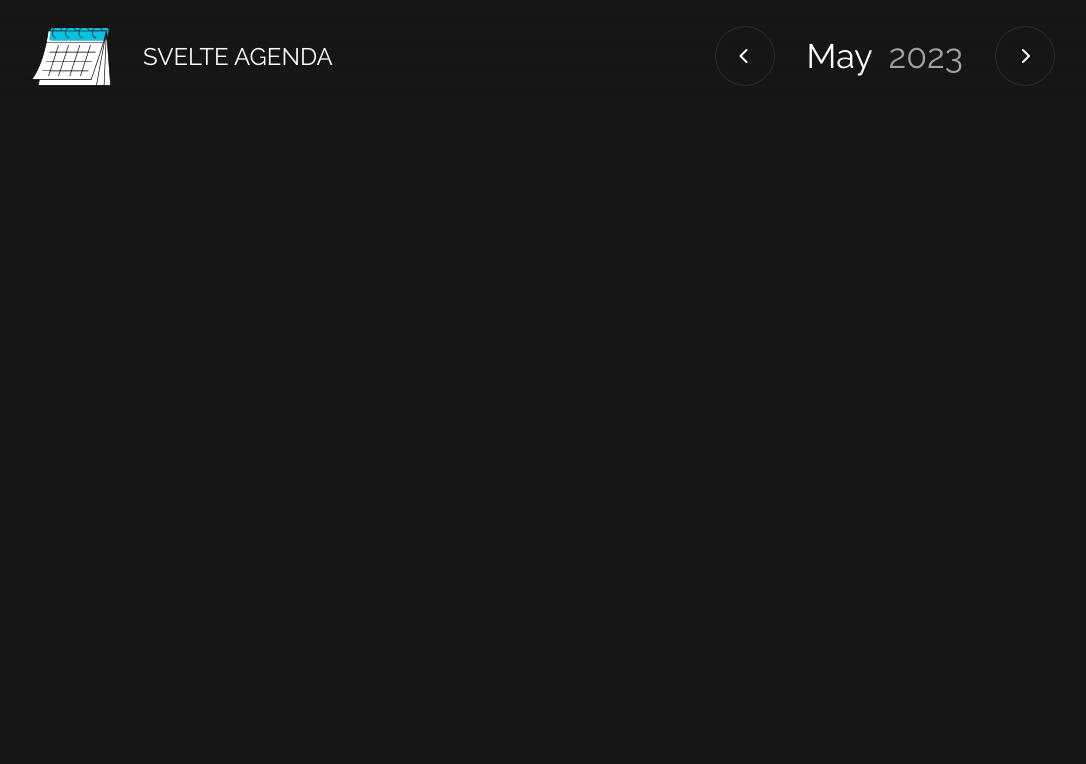
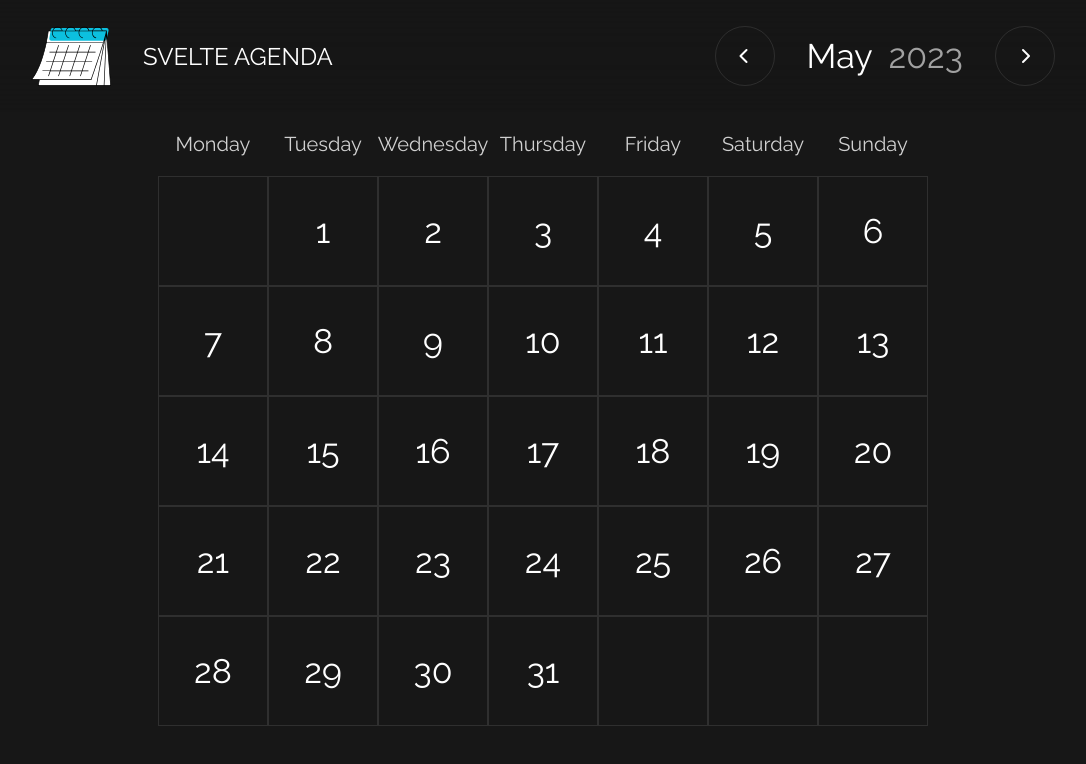
Before and after one commit to rodygosset/svelte-agenda, a Svelte app: page / in a window 1280 px wide. Shown: the top 764 px of the page, without its empty margins (97-1183 px from the left). Built offline with nearby package versions, Linux system fonts and the light colour scheme.

Commit message:
Got calendar rendering to work

```diff
--- a/src/App.svelte
+++ b/src/App.svelte
@@ -1,19 +1,88 @@
 <script lang="ts">
 
-  import "@fontsource/raleway"
-  import Header from "./components/layout/header.svelte";
+	import "@fontsource/raleway"
+	import Header from "./components/layout/header.svelte";
+    import DayCell from "./components/calendar/day-cell.svelte";
+    import { currentMonth } from "./stores/current-month-store";
+
+	const weekDays = ["Monday", "Tuesday", "Wednesday", "Thursday", "Friday", "Saturday", "Sunday"];
+
+	const getDatesInCurrentMonth = (currentMonth: Date) => {
+		const dates: Date[] = [];
+		const year = currentMonth.getFullYear();
+		const month = currentMonth.getMonth();
+		const firstDay = new Date(year, month, 1);
+		const lastDay = new Date(year, month + 1, 0);
+		const daysInMonth = lastDay.getDate();
+		const firstDayIndex = firstDay.getDay();
+		const lastDayIndex = lastDay.getDay();
+		const nextDays = 7 - lastDayIndex - 1;
+
+		for (let i = firstDayIndex; i > 0; i--) {
+			dates.push(undefined);
+		}
+
+		for (let i = 1; i <= daysInMonth; i++) {
+			// add the current date to the list
+			dates.push(new Date(year, month, i));
+		}
+
+		for (let i = 1; i <= nextDays; i++) {
+			dates.push(undefined);
+		}
+
+		return dates;
+	}
+
+	$: datesInMonth = getDatesInCurrentMonth($currentMonth)
 
 
+	// rendering strategy:
+	// 1. get the first day of the current month, and start rendering from here
+	// 2. if it's anything but a monday, render the previous days of the week, as empty cells
+	// 3. keep rendering until the end of the month
+	// 4. if the last day of the month is not a sunday, render the next days of the week, as empty cells
+	// Important: use a grid with a width of 7 columns, and a height of 6 rows, that automatically wraps the content
 
 
 </script>
 
 <style lang="scss">
 
+	@import "./styles/base/_reset.scss";
 	@import "./styles/base/_mixins.scss";
+	@import "./styles/base/_typography.scss";
+	@import "./styles/abstracts/_colors.scss";
 
 	main {
-		@include flex-container(column, nowrap, flex-start, stretch);
+		@include flex-container(column, nowrap, flex-start, center);
+
+		ul {
+
+			@include reset-list;
+			@include flex-container(row, nowrap, flex-start, stretch);
+
+			&.week-days {
+
+				li {
+					@include header-4-regular;
+					@include flex-container(row, nowrap, center, center);
+					width: 110px;
+					color: rgba($white, 0.8);
+					padding: 20px 0;
+				}
+			}
+
+			&.calendar {
+				display: grid;
+                grid-template-columns: repeat(7, 110px);
+                grid-auto-rows: minmax(min-content, max-content);
+                justify-items: start;
+                align-items: start;
+			}
+		}
+
+
 	}
 
 </style>
@@ -23,5 +92,19 @@
 <main>
 
 
+	<ul class="week-days">
+		{#each weekDays as day}
+			<li>{day}</li>
+		{/each}
+	</ul>
+
+	<!-- for each day of the week, render a DayCell component -->
+
+	<ul class="calendar">
+		{#each datesInMonth as day}
+			<DayCell date={day} />
+		{/each}
+	</ul>
+
 
 </main>
--- /dev/null
+++ b/src/components/calendar/day-cell.svelte
@@ -0,0 +1,47 @@
+<script lang="ts">
+
+    export let date: Date = null;
+
+
+    $: day = date?.getDate();
+
+    const getClassNames = () => {
+        const classNames = ["container"];
+
+        if(day) classNames.push("has-day");
+
+        return classNames.join(" ");
+    }
+
+</script>
+
+
+<style lang="scss">
+
+    @import "../../styles/base/mixins.scss";
+    @import "../../styles/abstracts/_colors.scss";
+    @import "../../styles/base/_typography.scss";
+
+    .container {
+
+        @include flex-container(row, nowrap, center, center);
+        width: 110px;
+        height: 110px;
+
+        border: 1px solid $white-100;
+
+        p {
+            @include header-2-regular;
+            color: $white;
+        }
+    }
+
+</style>
+
+<li class="{getClassNames()}">
+
+    {#if day}
+        <p>{day}</p>
+    {/if}
+
+</li>
--- a/src/components/layout/header.svelte
+++ b/src/components/layout/header.svelte
@@ -22,6 +22,8 @@
         position: sticky;
         top: 0;
         left: 0;
+
+        gap: 64px;
 
         background: $black-100;
         backdrop-filter: blur(40px);
```
